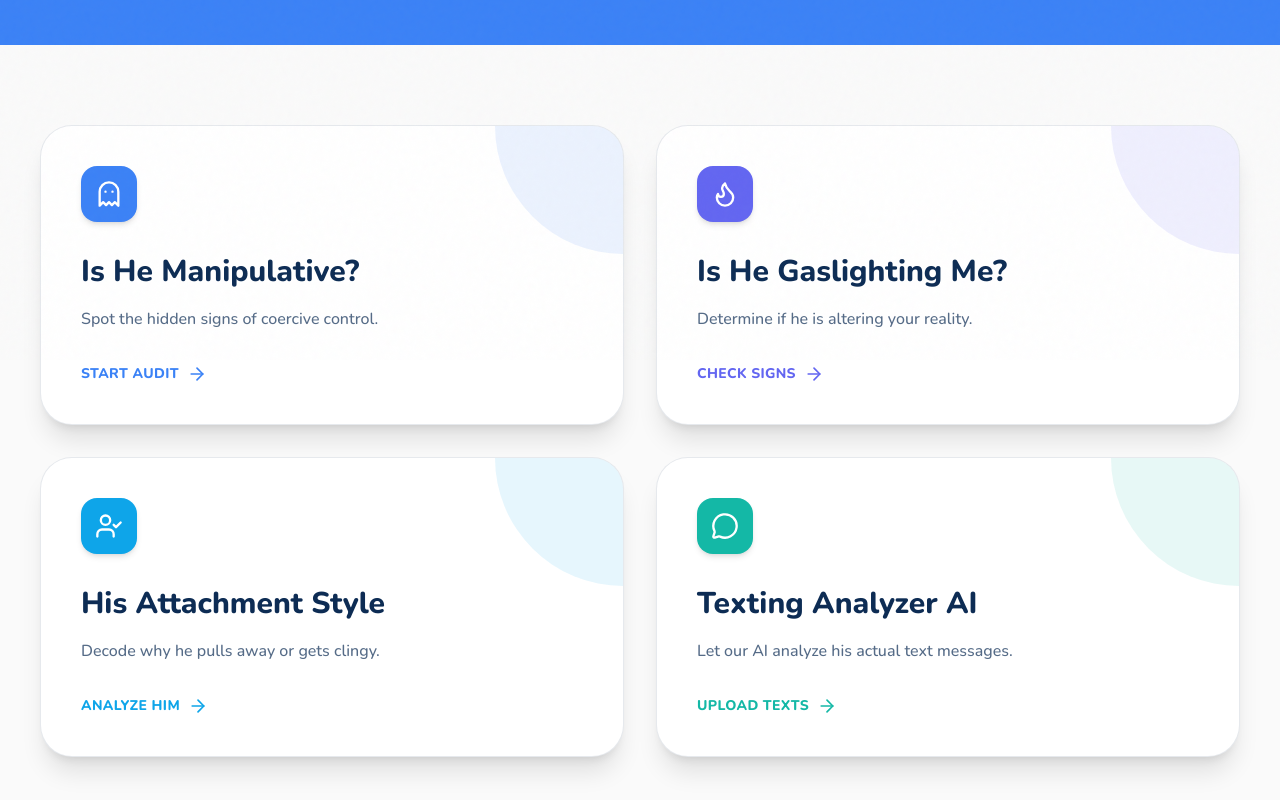
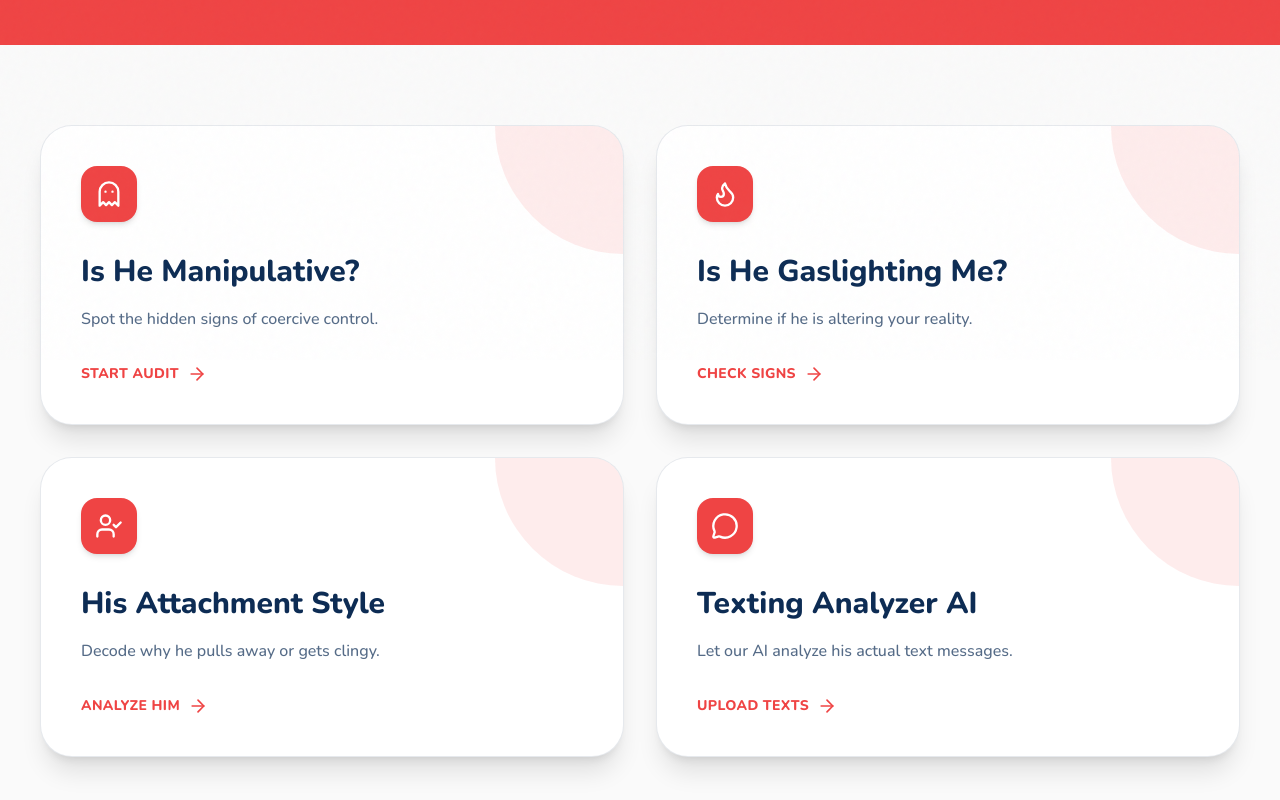
Before and after one commit to Sinadehesh/OopsCupid, a Next.js app: page /him in a window 1280 px wide. Shown: the part 440-1240 px from the top of the page. Built offline with nearby package versions, Linux system fonts and the light colour scheme; a web font is replaced by a local one.

Commit message:
style: updated Him Hub primary design color to red

```diff
--- a/app/him/page.tsx
+++ b/app/him/page.tsx
@@ -6,7 +6,7 @@ export const metadata = { title: "The Him Hub | OopsCupid" };
 export default function HimHub() {
   return (
     <main className="min-h-screen bg-[#fafafa]">
-      <section className="bg-[#3B82F6] text-white py-20 px-6 relative overflow-hidden">
+      <section className="bg-[#EF4444] text-white py-20 px-6 relative overflow-hidden">
         <div className="absolute inset-0 opacity-10 bg-[radial-gradient(circle_at_center,_var(--tw-gradient-stops))] from-white via-transparent to-transparent"></div>
         <div className="max-w-5xl mx-auto text-center relative z-10 flex flex-col items-center">
           <div className="inline-flex items-center gap-2 px-4 py-2 rounded-full text-xs font-bold tracking-widest mb-6 bg-white/20 backdrop-blur-sm border border-white/10 shadow-sm uppercase">
@@ -27,13 +27,13 @@ export default function HimHub() {
 
           <Link href="/is-he-manipulative" className="group block h-full">
             <div className="bg-white rounded-[32px] p-8 md:p-10 border border-[#0D2C54]/10 shadow-xl hover:shadow-2xl transition-all duration-300 hover:-translate-y-2 h-full flex flex-col relative overflow-hidden">
-              <div className="absolute top-0 right-0 w-32 h-32 bg-[#3B82F6]/10 rounded-bl-full -z-0 transition-transform group-hover:scale-110"></div>
-              <div className="w-14 h-14 bg-[#3B82F6] rounded-2xl flex items-center justify-center mb-8 shadow-md z-10">
+              <div className="absolute top-0 right-0 w-32 h-32 bg-[#EF4444]/10 rounded-bl-full -z-0 transition-transform group-hover:scale-110"></div>
+              <div className="w-14 h-14 bg-[#EF4444] rounded-2xl flex items-center justify-center mb-8 shadow-md z-10">
                 <Ghost className="w-7 h-7 text-white" />
               </div>
               <h2 className="text-2xl md:text-3xl font-extrabold text-[#0D2C54] mb-4 z-10">Is He Manipulative?</h2>
               <p className="text-[#0D2C54]/70 mb-8 leading-relaxed font-medium z-10 flex-grow">Spot the hidden signs of coercive control.</p>
-              <div className="flex items-center text-[#3B82F6] font-extrabold z-10 mt-auto uppercase text-sm tracking-wide">
+              <div className="flex items-center text-[#EF4444] font-extrabold z-10 mt-auto uppercase text-sm tracking-wide">
                 Start Audit <ArrowRight className="w-5 h-5 ml-2 transition-transform group-hover:translate-x-1" />
               </div>
             </div>
@@ -41,13 +41,13 @@ export default function HimHub() {
 
           <Link href="/is-he-gaslighting-me" className="group block h-full">
             <div className="bg-white rounded-[32px] p-8 md:p-10 border border-[#0D2C54]/10 shadow-xl hover:shadow-2xl transition-all duration-300 hover:-translate-y-2 h-full flex flex-col relative overflow-hidden">
-              <div className="absolute top-0 right-0 w-32 h-32 bg-[#6366F1]/10 rounded-bl-full -z-0 transition-transform group-hover:scale-110"></div>
-              <div className="w-14 h-14 bg-[#6366F1] rounded-2xl flex items-center justify-center mb-8 shadow-md z-10">
+              <div className="absolute top-0 right-0 w-32 h-32 bg-[#EF4444]/10 rounded-bl-full -z-0 transition-transform group-hover:scale-110"></div>
+              <div className="w-14 h-14 bg-[#EF4444] rounded-2xl flex items-center justify-center mb-8 shadow-md z-10">
                 <Flame className="w-7 h-7 text-white" />
               </div>
               <h2 className="text-2xl md:text-3xl font-extrabold text-[#0D2C54] mb-4 z-10">Is He Gaslighting Me?</h2>
               <p className="text-[#0D2C54]/70 mb-8 leading-relaxed font-medium z-10 flex-grow">Determine if he is altering your reality.</p>
-              <div className="flex items-center text-[#6366F1] font-extrabold z-10 mt-auto uppercase text-sm tracking-wide">
+              <div className="flex items-center text-[#EF4444] font-extrabold z-10 mt-auto uppercase text-sm tracking-wide">
                 Check Signs <ArrowRight className="w-5 h-5 ml-2 transition-transform group-hover:translate-x-1" />
               </div>
             </div>
@@ -55,13 +55,13 @@ export default function HimHub() {
 
           <Link href="/partners-attachment-style" className="group block h-full">
             <div className="bg-white rounded-[32px] p-8 md:p-10 border border-[#0D2C54]/10 shadow-xl hover:shadow-2xl transition-all duration-300 hover:-translate-y-2 h-full flex flex-col relative overflow-hidden">
-              <div className="absolute top-0 right-0 w-32 h-32 bg-[#0EA5E9]/10 rounded-bl-full -z-0 transition-transform group-hover:scale-110"></div>
-              <div className="w-14 h-14 bg-[#0EA5E9] rounded-2xl flex items-center justify-center mb-8 shadow-md z-10">
+              <div className="absolute top-0 right-0 w-32 h-32 bg-[#EF4444]/10 rounded-bl-full -z-0 transition-transform group-hover:scale-110"></div>
+              <div className="w-14 h-14 bg-[#EF4444] rounded-2xl flex items-center justify-center mb-8 shadow-md z-10">
                 <UserCheck className="w-7 h-7 text-white" />
               </div>
               <h2 className="text-2xl md:text-3xl font-extrabold text-[#0D2C54] mb-4 z-10">His Attachment Style</h2>
               <p className="text-[#0D2C54]/70 mb-8 leading-relaxed font-medium z-10 flex-grow">Decode why he pulls away or gets clingy.</p>
-              <div className="flex items-center text-[#0EA5E9] font-extrabold z-10 mt-auto uppercase text-sm tracking-wide">
+              <div className="flex items-center text-[#EF4444] font-extrabold z-10 mt-auto uppercase text-sm tracking-wide">
                 Analyze Him <ArrowRight className="w-5 h-5 ml-2 transition-transform group-hover:translate-x-1" />
               </div>
             </div>
@@ -69,13 +69,13 @@ export default function HimHub() {
 
           <Link href="/dating-texting-analysis" className="group block h-full">
             <div className="bg-white rounded-[32px] p-8 md:p-10 border border-[#0D2C54]/10 shadow-xl hover:shadow-2xl transition-all duration-300 hover:-translate-y-2 h-full flex flex-col relative overflow-hidden">
-              <div className="absolute top-0 right-0 w-32 h-32 bg-[#14B8A6]/10 rounded-bl-full -z-0 transition-transform group-hover:scale-110"></div>
-              <div className="w-14 h-14 bg-[#14B8A6] rounded-2xl flex items-center justify-center mb-8 shadow-md z-10">
+              <div className="absolute top-0 right-0 w-32 h-32 bg-[#EF4444]/10 rounded-bl-full -z-0 transition-transform group-hover:scale-110"></div>
+              <div className="w-14 h-14 bg-[#EF4444] rounded-2xl flex items-center justify-center mb-8 shadow-md z-10">
                 <MessageCircle className="w-7 h-7 text-white" />
               </div>
               <h2 className="text-2xl md:text-3xl font-extrabold text-[#0D2C54] mb-4 z-10">Texting Analyzer AI</h2>
               <p className="text-[#0D2C54]/70 mb-8 leading-relaxed font-medium z-10 flex-grow">Let our AI analyze his actual text messages.</p>
-              <div className="flex items-center text-[#14B8A6] font-extrabold z-10 mt-auto uppercase text-sm tracking-wide">
+              <div className="flex items-center text-[#EF4444] font-extrabold z-10 mt-auto uppercase text-sm tracking-wide">
                 Upload Texts <ArrowRight className="w-5 h-5 ml-2 transition-transform group-hover:translate-x-1" />
               </div>
             </div>
```
